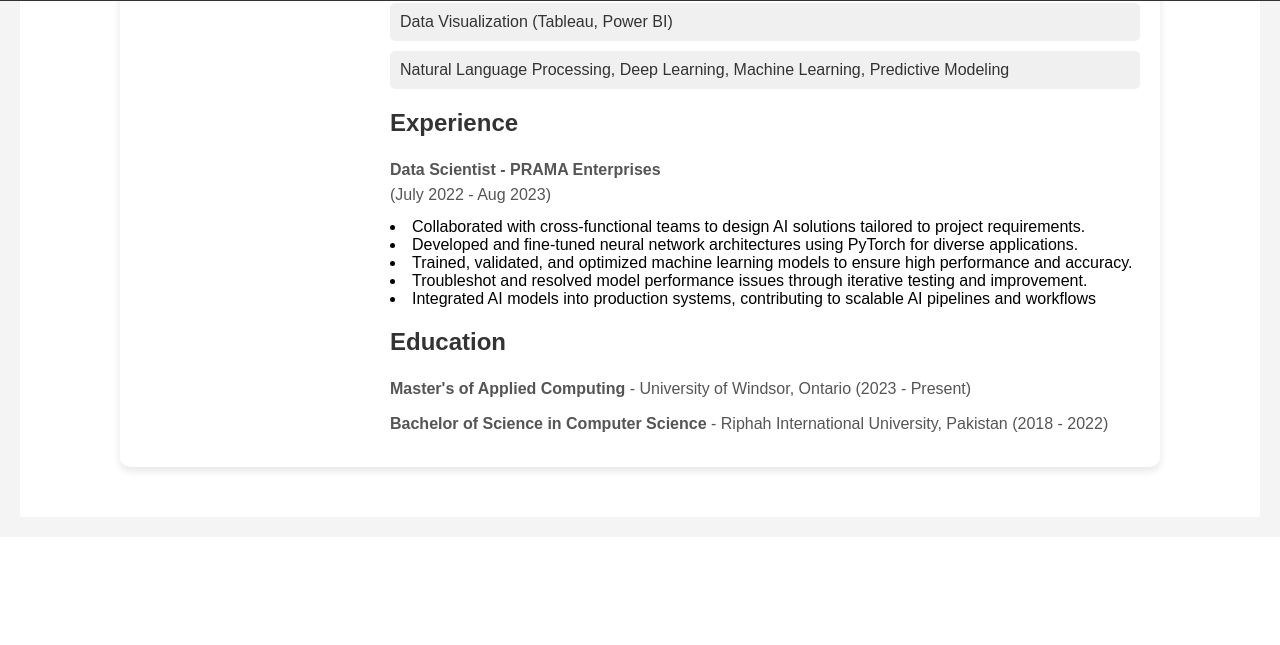
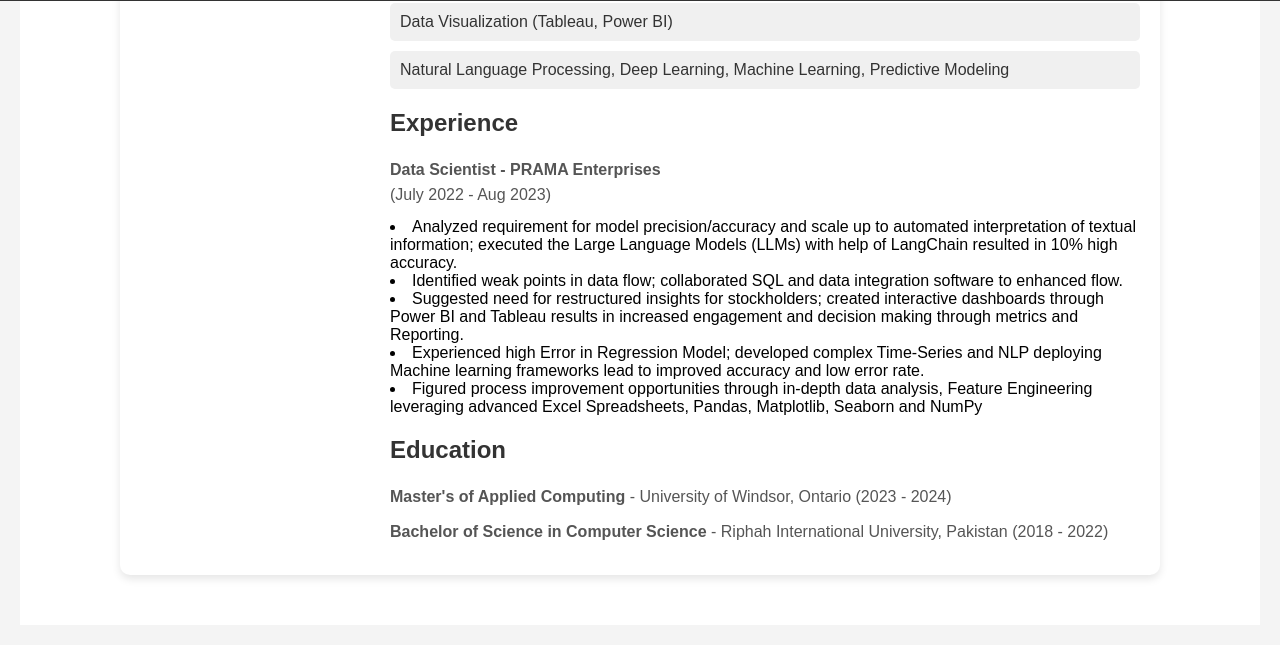
Before and after one commit to whoisusmanali/Portfolio, a Flask app: page / in a window 1280 px wide. Shown: the part 799-1444 px from the top of the page. Before the commit the page ends 1270 px from the top, so only its background shows below. Run offline with Flask 2, Linux system fonts and the light colour scheme.

Commit message:
Update errors

```diff
--- a/app.py
+++ b/app.py
@@ -1,14 +1,5 @@
-from flask import Flask, render_template
-
-app = Flask(__name__)
-
 from flask import Flask, render_template, request
-
-app = Flask(__name__)
-
-
-from flask import Flask, render_template
-
+from urllib.parse import quote as url_quot
 app = Flask(__name__)
 
 @app.route('/')
--- a/templates/about.html
+++ b/templates/about.html
@@ -33,15 +33,16 @@
             <!-- Experience -->
             <h2>Experience</h2>
             <p><strong>Data Scientist - PRAMA Enterprises</strong> <br> (July 2022 - Aug 2023)</p>
-            <li>Collaborated with cross-functional teams to design AI solutions tailored to project requirements.</li>
-            <li>Developed and fine-tuned neural network architectures using PyTorch for diverse applications.</li>
-            <li>Trained, validated, and optimized machine learning models to ensure high performance and accuracy.</li>
-            <li>Troubleshot and resolved model performance issues through iterative testing and improvement.</li>
-            <li>Integrated AI models into production systems, contributing to scalable AI pipelines and workflows</li>
-
+            <li>Analyzed requirement for model precision/accuracy and scale up to automated interpretation of textual information; executed the Large Language Models (LLMs) with help of LangChain resulted in 10% high accuracy.</li>
+            <li>Identified weak points in data flow; collaborated SQL and data integration software to enhanced flow.</li>
+            <li>Suggested need for restructured insights for stockholders; created interactive dashboards through Power BI and Tableau results in increased engagement and decision making through metrics and Reporting.</li>
+            <li>Experienced high Error in Regression Model; developed complex Time-Series and NLP deploying Machine learning frameworks lead to improved accuracy and low error rate.</li>
+<li>Figured process improvement opportunities through in-depth data analysis, Feature Engineering leveraging advanced
+Excel Spreadsheets, Pandas, Matplotlib, Seaborn and NumPy
+</li>
             <!-- Education -->
             <h2>Education</h2>
-            <p><strong>Master's of Applied Computing</strong> - University of Windsor, Ontario (2023 - Present)</p>
+            <p><strong>Master's of Applied Computing</strong> - University of Windsor, Ontario (2023 - 2024)</p>
             <p><strong>Bachelor of Science in Computer Science</strong> - Riphah International University, Pakistan (2018 - 2022)</p>
         </div>
     </div>
```
